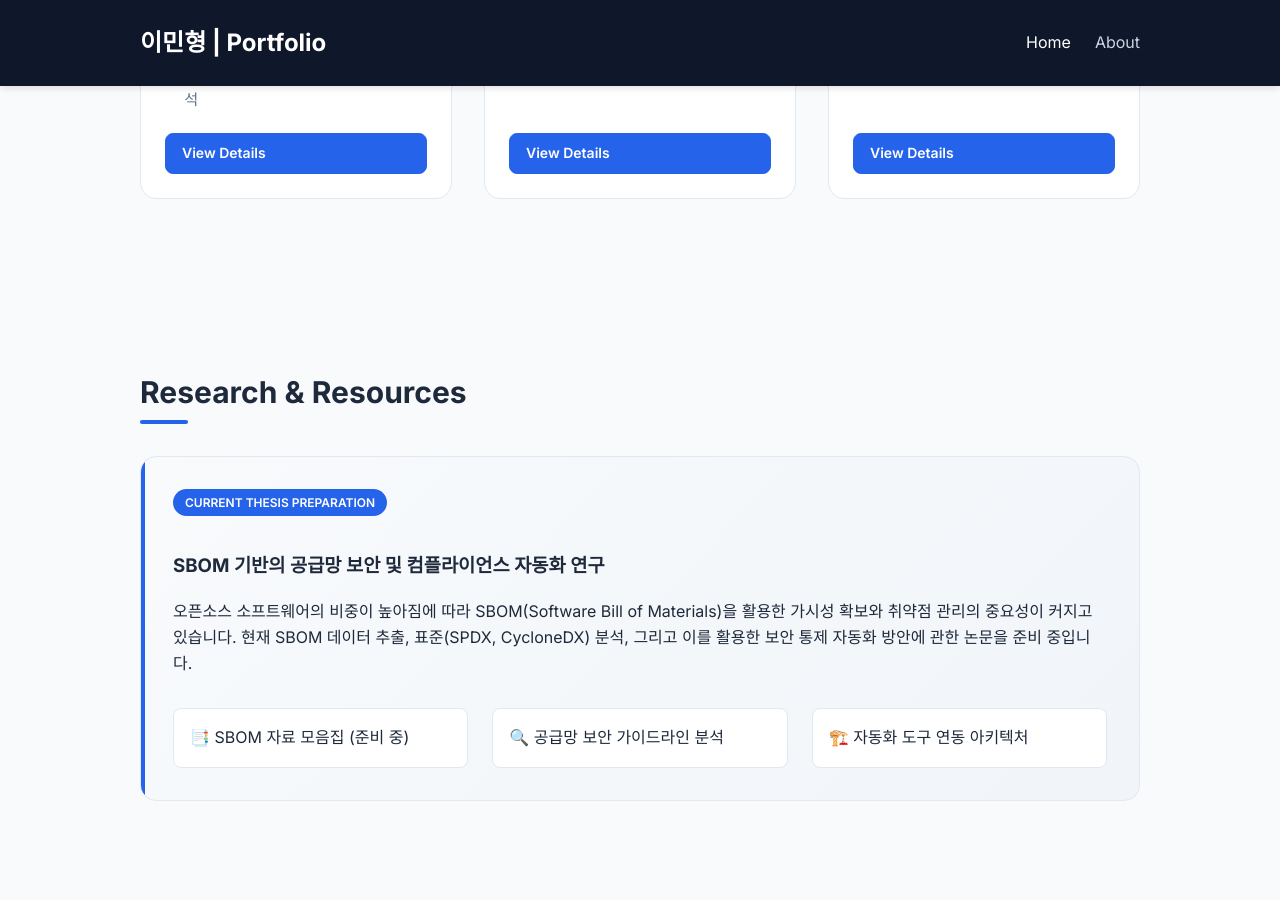
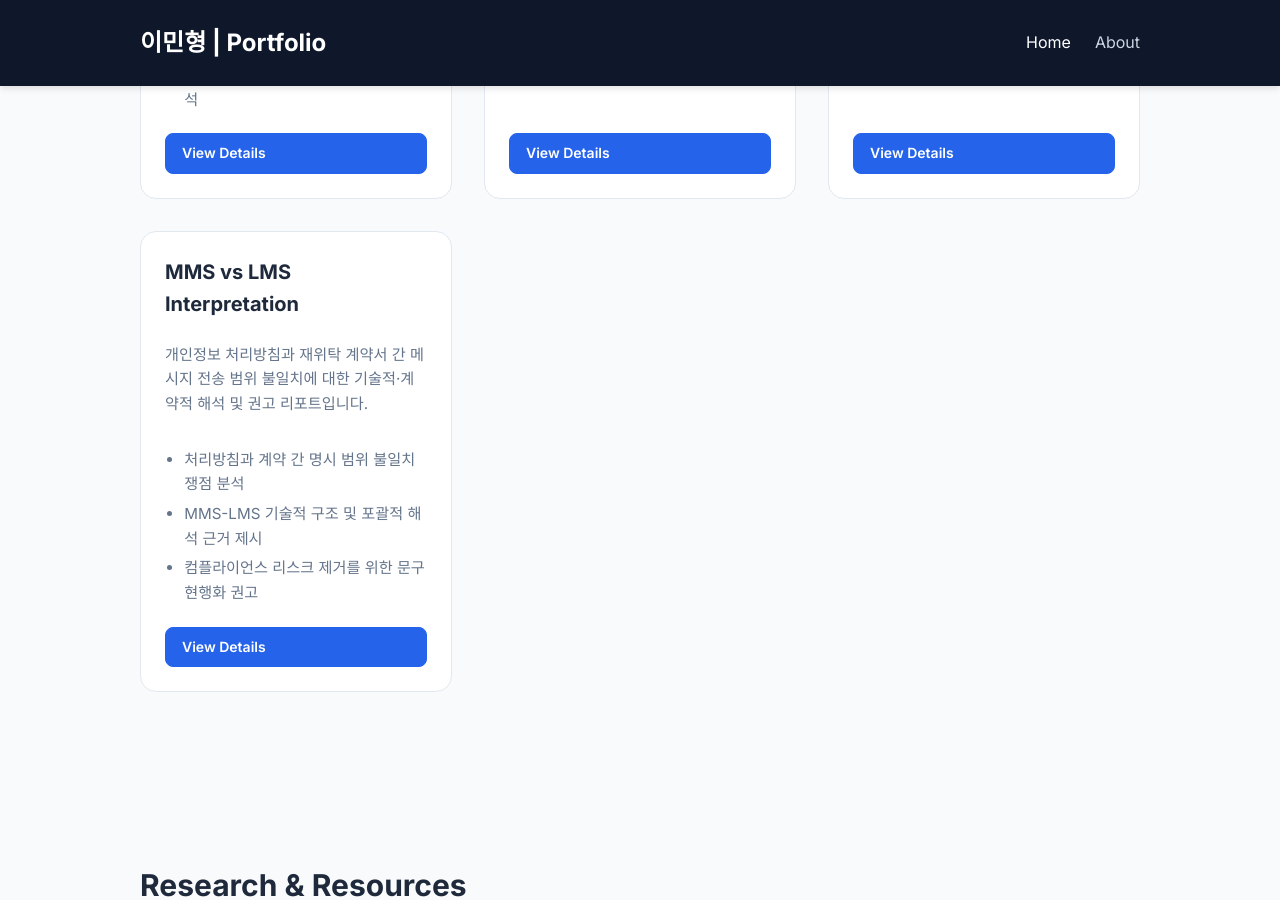
Before and after one commit to 971023als/971023als.github.io, a Jekyll site: the page built from index.md, in a window 1280 px wide and 900 px high, scrolled down 1750 px. Built offline with Jekyll 4.4.1, drawn with Linux system fonts in a browser that asks for light colours.

Commit message:
Add MMS vs LMS Interpretation Memo project page

```diff
--- a/index.md
+++ b/index.md
@@ -123,6 +123,20 @@ title: "Home"
                 <a href="/projects/location-info-protection-guide/" class="btn btn-small">View Details</a>
             </div>
         </div>
+        <div class="project-card">
+            <div class="project-info">
+                <h3>MMS vs LMS Interpretation</h3>
+                <p>
+                    개인정보 처리방침과 재위탁 계약서 간 메시지 전송 범위 불일치에 대한 기술적·계약적 해석 및 권고 리포트입니다.
+                </p>
+                <ul class="project-points">
+                    <li>처리방침과 계약 간 명시 범위 불일치 쟁점 분석</li>
+                    <li>MMS-LMS 기술적 구조 및 포괄적 해석 근거 제시</li>
+                    <li>컴플라이언스 리스크 제거를 위한 문구 현행화 권고</li>
+                </ul>
+                <a href="/projects/mms-lms-interpretation/" class="btn btn-small">View Details</a>
+            </div>
+        </div>
     </div>
 </section>
 
```
Also changed, not shown: projects/mms-lms-interpretation.md (added, +57 -0 lines), 2 other files.
